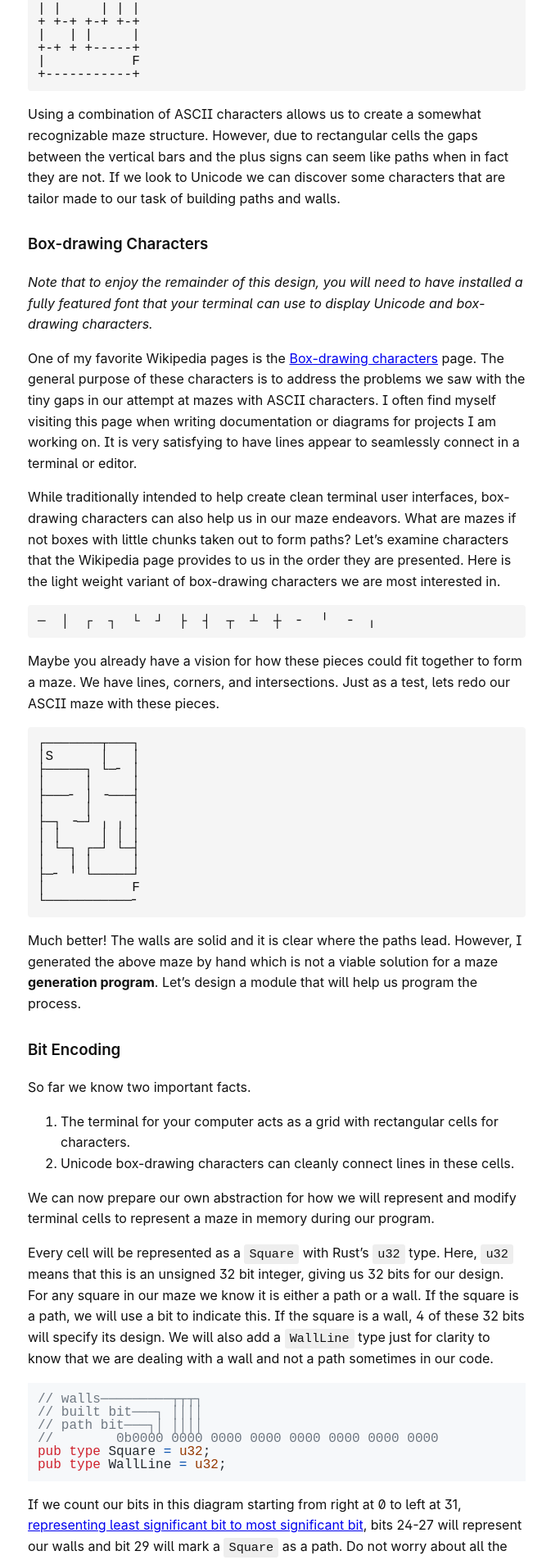
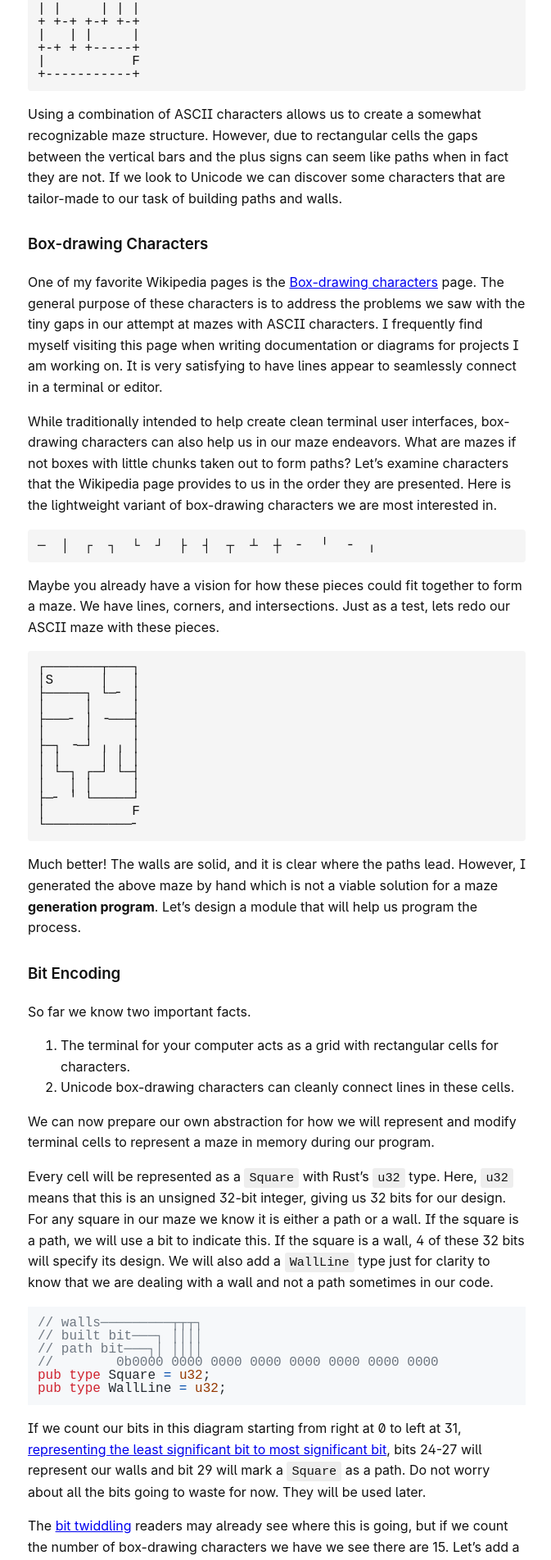
Before and after one commit to agl-alexglopez/agl-alexglopez.github.io, a Jekyll site: the page built from _posts/2025-08-02-rosetta-stones-and-mazes-maze-design.md, in a window 1280 px wide. Shown: the part 2225-4128 px from the top of the page at 82% size, without its empty margins (302-975 px from the left). Built offline with Jekyll 4.4.1, drawn with Linux system fonts in a browser that asks for light colours; some of the changed text lies outside the part shown.

Commit message:
three articles done

````diff
--- a/_posts/2025-08-02-rosetta-stones-and-mazes-maze-design.md
+++ b/_posts/2025-08-02-rosetta-stones-and-mazes-maze-design.md
@@ -55,15 +55,13 @@ The above grid represents the cells of a computer terminal. Each cell is rectang
 +-----------+
 ```
 
-Using a combination of ASCII characters allows us to create a somewhat recognizable maze structure. However, due to rectangular cells the gaps between the vertical bars and the plus signs can seem like paths when in fact they are not. If we look to Unicode we can discover some characters that are tailor made to our task of building paths and walls.
+Using a combination of ASCII characters allows us to create a somewhat recognizable maze structure. However, due to rectangular cells the gaps between the vertical bars and the plus signs can seem like paths when in fact they are not. If we look to Unicode we can discover some characters that are tailor-made to our task of building paths and walls.
 
 ### Box-drawing Characters
 
-*Note that to enjoy the remainder of this design, you will need to have installed a fully featured font that your terminal can use to display Unicode and box-drawing characters.*
+One of my favorite Wikipedia pages is the [Box-drawing characters](https://en.wikipedia.org/wiki/Box-drawing_characters) page. The general purpose of these characters is to address the problems we saw with the tiny gaps in our attempt at mazes with ASCII characters. I frequently find myself visiting this page when writing documentation or diagrams for projects I am working on. It is very satisfying to have lines appear to seamlessly connect in a terminal or editor.
 
-One of my favorite Wikipedia pages is the [Box-drawing characters](https://en.wikipedia.org/wiki/Box-drawing_characters) page. The general purpose of these characters is to address the problems we saw with the tiny gaps in our attempt at mazes with ASCII characters. I often find myself visiting this page when writing documentation or diagrams for projects I am working on. It is very satisfying to have lines appear to seamlessly connect in a terminal or editor.
-
-While traditionally intended to help create clean terminal user interfaces, box-drawing characters can also help us in our maze endeavors. What are mazes if not boxes with little chunks taken out to form paths? Let's examine characters that the Wikipedia page provides to us in the order they are presented. Here is the light weight variant of box-drawing characters we are most interested in.
+While traditionally intended to help create clean terminal user interfaces, box-drawing characters can also help us in our maze endeavors. What are mazes if not boxes with little chunks taken out to form paths? Let's examine characters that the Wikipedia page provides to us in the order they are presented. Here is the lightweight variant of box-drawing characters we are most interested in.
 
 ```txt
 ─  │  ┌  ┐  └  ┘  ├  ┤  ┬  ┴  ┼  ╴  ╵  ╶  ╷
@@ -87,7 +85,7 @@ Maybe you already have a vision for how these pieces could fit together to form
 └───────────╴
 ```
 
-Much better! The walls are solid and it is clear where the paths lead. However, I generated the above maze by hand which is not a viable solution for a maze **generation program**. Let's design a module that will help us program the process.
+Much better! The walls are solid, and it is clear where the paths lead. However, I generated the above maze by hand which is not a viable solution for a maze **generation program**. Let's design a module that will help us program the process.
 
 ### Bit Encoding
 
@@ -98,7 +96,7 @@ So far we know two important facts.
 
 We can now prepare our own abstraction for how we will represent and modify terminal cells to represent a maze in memory during our program.
 
-Every cell will be represented as a `Square` with Rust's `u32` type. Here, `u32` means that this is an unsigned 32 bit integer, giving us 32 bits for our design. For any square in our maze we know it is either a path or a wall. If the square is a path, we will use a bit to indicate this. If the square is a wall, 4 of these 32 bits will specify its design. We will also add a `WallLine` type just for clarity to know that we are dealing with a wall and not a path sometimes in our code.
+Every cell will be represented as a `Square` with Rust's `u32` type. Here, `u32` means that this is an unsigned 32-bit integer, giving us 32 bits for our design. For any square in our maze we know it is either a path or a wall. If the square is a path, we will use a bit to indicate this. If the square is a wall, 4 of these 32 bits will specify its design. We will also add a `WallLine` type just for clarity to know that we are dealing with a wall and not a path sometimes in our code.
 
 ```rust
 // walls─────────┬┬┬┐
@@ -179,7 +177,7 @@ pub fn wall_char(square: Square) -> char {
 
 #### One Array One Maze
 
-Because the maze conceptually represents a grid it might be tempting to create a multi-dimensional array.
+Because the maze conceptually represents a grid it might be tempting to create a multidimensional array.
 
 ```rust
 pub struct Maze {
@@ -241,7 +239,7 @@ That's it in terms of building! Now you have all the pieces in place to try your
 
 ## Implementation Tips
 
-As promised, I will not outline how to fully implement maze building or solving. However, in my experience there are certain facts to be aware of that make the process simpler. This will allow you to get to the fun stuff faster; but you are free to try to figure this out on your own.
+As promised, I will not outline how to fully implement maze building or solving. However, in my experience there are certain facts to be aware of that make the process simpler. This allows you to get to the fun stuff faster; but you are free to try to figure this out on your own.
 
 ### Obtain Algorithms
 
@@ -283,13 +281,13 @@ These allow you to manually specify the cursor position with a string. The defau
 
 ### Build in Steps of Two
 
-Imagine that the entire grid is a checker or chess board, where all paths start as one color and all walls the other. To carve a path or connect wall segments the goal is to connect squares of the same color by using some maze building algorithm. The algorithm will make two squares of the same color connect by "breaking" or "overwriting" the square of a different color that separates those squares in some cardinal direction: North, East, South, or West.
+Imagine that the entire grid is a checker or chess board, where all paths start as one color and all walls the other. To carve a path or connect wall segments the goal is to connect squares of the same color by using some maze building algorithm. The algorithm will make two squares of the same color connect by “breaking” or “overwriting” the square of a different color that separates those squares in some cardinal direction: North, East, South, or West.
 
 ![two-step-maze](/assets/images/two-step-maze.png)
 
 I would recommend leaving a perimeter wall around your maze. Path carving algorithms should always connect **odd path squares** by breaking down **even wall squares**. Wall building algorithms should always connect **even wall squares** by building over **odd path squares**. This also simplifies bounds checking for solvers.
 
-There are other details to consider, such as if you have already "built" or "connected" a square under consideration to a square of the same type earlier in the algorithm. You can use another bit for this if you would like but other techniques could work as well.
+There are other details to consider, such as if you have already “built” or “connected” a square under consideration to a square of the same type earlier in the algorithm. You can use another bit for this if you would like, but other techniques could work as well.
 
 ```rust
 // walls─────────┬┬┬┐
@@ -299,11 +297,11 @@ There are other details to consider, such as if you have already "built" or "con
 pub type WallLine = u32;
 ```
 
-Now you can mark every square as built, processed, finished, etc, whenever you are done building that part of the maze.
+Now you can mark every square as built, processed, finished, etc., whenever you are done building that part of the maze.
 
 ### To Bit or Not to Bit
 
-Major portions of this post are dedicated to bit manipulation and encoding. What if your language does not have these capabilities or you don't think the bit manipulations are worth your time? There are other strategies you can use but I would recommend sticking with the core wall logic and create a higher level `enum`-like or `struct`-like solution to this problem. The core concepts I introduced could work exactly the same with a less space efficient approach. Here is how I might do it in Rust.
+Major portions of this post are dedicated to bit manipulation and encoding. What if your language does not have these capabilities, or you don't think the bit manipulations are worth your time? There are other strategies you can use, but I would recommend sticking with the core wall logic and create a higher level `enum`-like or `struct`-like solution to this problem. The core concepts I introduced could work exactly the same with a less space efficient approach. Here is how I might do it in Rust.
 
 ```rust
 pub struct Square {
--- a/assets/css/style.css
+++ b/assets/css/style.css
@@ -85,7 +85,6 @@ pre {
   overflow-x: auto;
   border-radius: 4px;
   line-height: 1;         /* tight, for accurate box-drawing */
-  letter-spacing: 0;      /* no extra horizontal gap */
 }
 
 /* inline code */
````
Also changed, not shown: other parts of _posts/2025-08-02-rosetta-stones-and-mazes-maze-design.md (+1 -1 lines), _posts/2025-08-01-rosetta-stones-and-mazes-the-premise.md (+23 -23 lines), _posts/2025-08-03-rosetta-stones-and-mazes-solver-design.md (+33 -14 lines).
